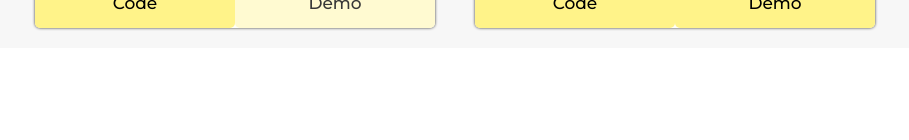
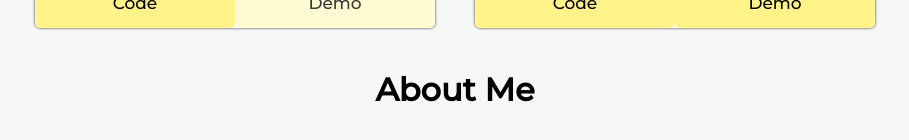
Before and after one commit to Blissblass/portfolio_page, a React (Create React App) app: page / in a window 1280 px wide. Shown: the part 2473-2613 px from the top of the page, without its empty margins (185-1094 px from the left). Before the commit the page ends 2521 px from the top, so only its background shows below. Built offline with nearby package versions, Linux system fonts and the light colour scheme.

Commit message:
Create base style for Bio

```diff
--- a/src/Assets/Stylesheets/bio.css
+++ b/src/Assets/Stylesheets/bio.css
@@ -0,0 +1,13 @@
+.bio-container {
+  min-height: 100vh;
+}
+
+.bio-header {
+  text-align: center;
+}
+
+.bio {
+  display: flex;
+  justify-content: center;
+  align-items: center;
+}
--- a/src/Components/Bio/Bio.jsx
+++ b/src/Components/Bio/Bio.jsx
@@ -0,0 +1,14 @@
+import '../../Assets/Stylesheets/bio.css';
+
+const Bio = () => {
+
+  return(
+    <div className="bio-container">
+      <h1 className="bio-header">About Me</h1>
+      <div className="bio">
+      </div>
+    </div>
+  )
+};
+
+export default Bio;
--- a/src/Components/Container/Container.jsx
+++ b/src/Components/Container/Container.jsx
@@ -1,6 +1,7 @@
 import Welcome from "../Welcome/Welcome";
 import Works from "../Works/Works";
 import '../../Assets/Stylesheets/container.css'
+import Bio from "../Bio/Bio";
 
 const Container = () => {
 
@@ -8,6 +9,7 @@ const Container = () => {
     <div className="app-container">
       <Welcome />
       <Works />
+      <Bio />
     </div>
   )
 };
```
